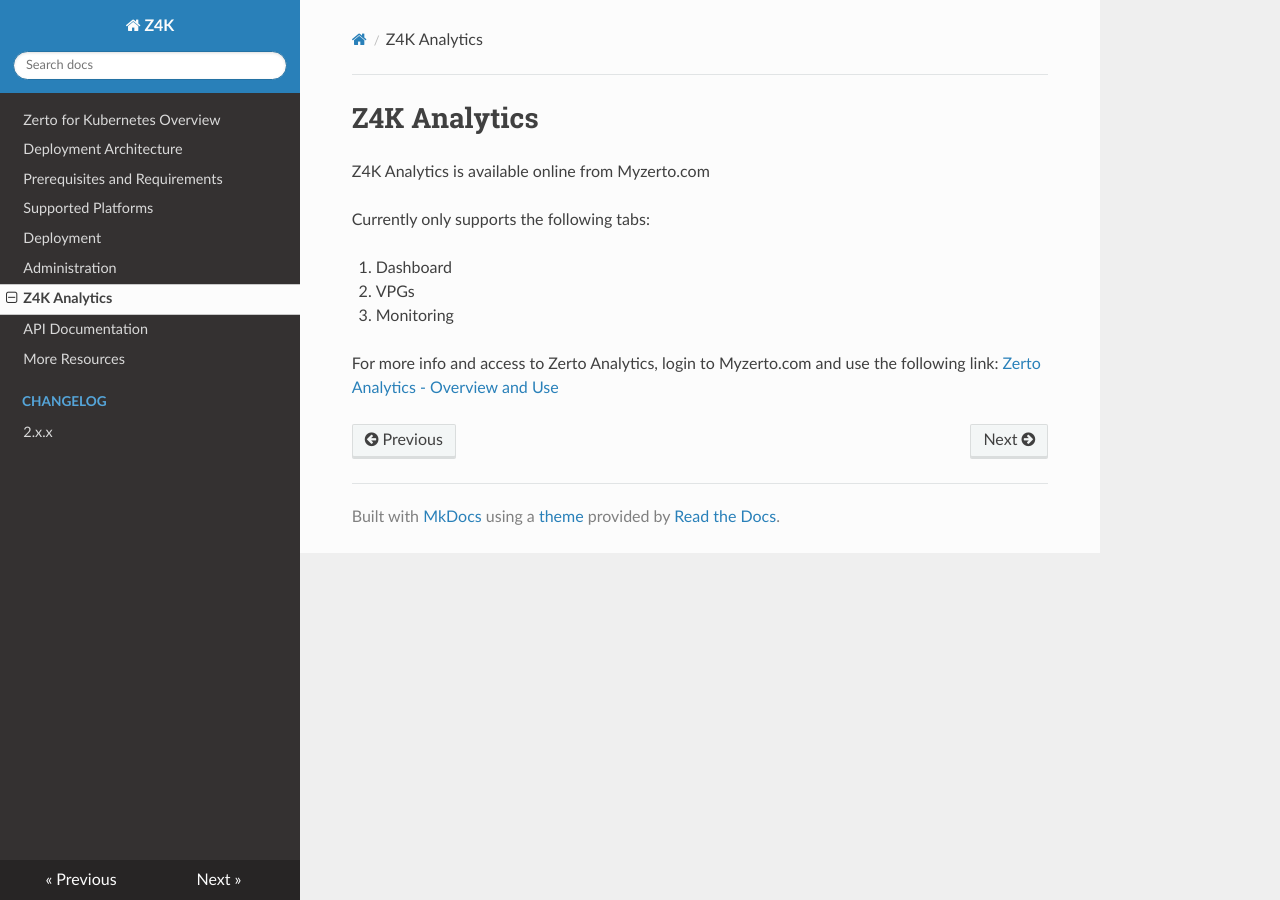
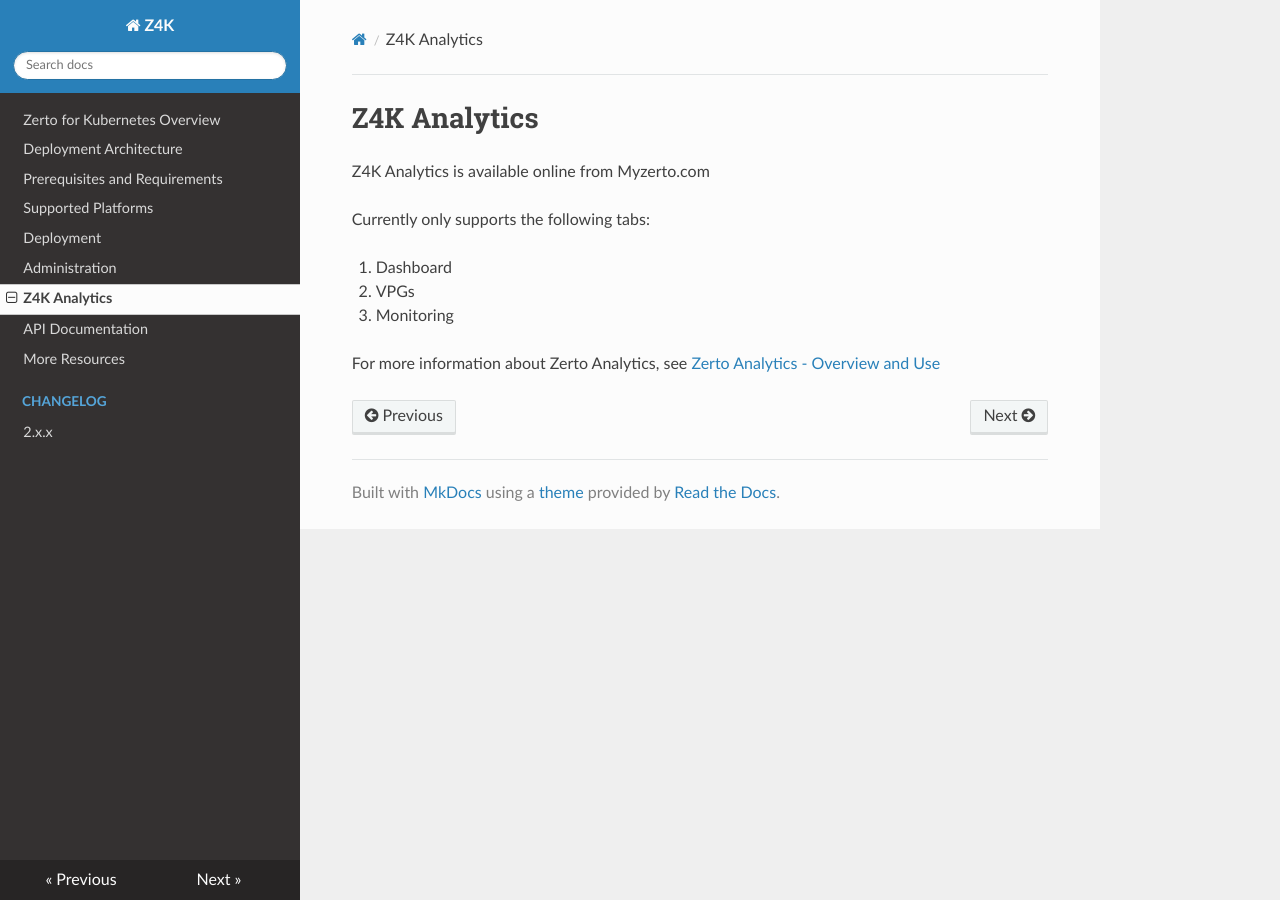
Before and after one commit to ZertoPublic/Z4K, an MkDocs documentation site: the page built from docs/Z4KAnalytics.md, in a window 1280 px wide. Built offline with MkDocs 1.6.1, drawn with Linux system fonts in a browser that asks for light colours.

Commit message:
Update Z4KAnalytics.md

```diff
--- a/docs/Z4KAnalytics.md
+++ b/docs/Z4KAnalytics.md
@@ -8,5 +8,4 @@
 2. VPGs
 3. Monitoring
 
-For more info and access to Zerto Analytics, login to Myzerto.com and use the following link:
-[Zerto Analytics - Overview and Use](https://help.zerto.com/bundle/Zerto.Analytics.HTML/page/Content/Zerto_Analytics/Zerto_Analytics_-_Overview_and_Use.htm)
+For more information about Zerto Analytics, see [Zerto Analytics - Overview and Use](https://help.zerto.com/bundle/Zerto.Analytics.HTML/page/Content/Zerto_Analytics/Zerto_Analytics_-_Overview_and_Use.htm)
```
